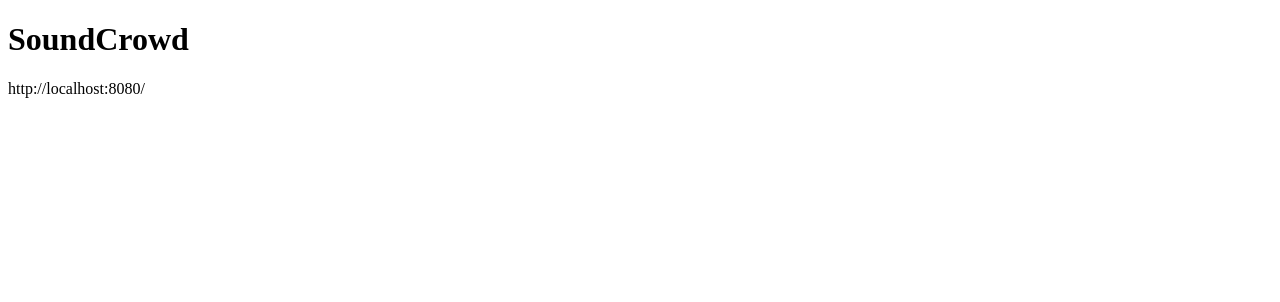
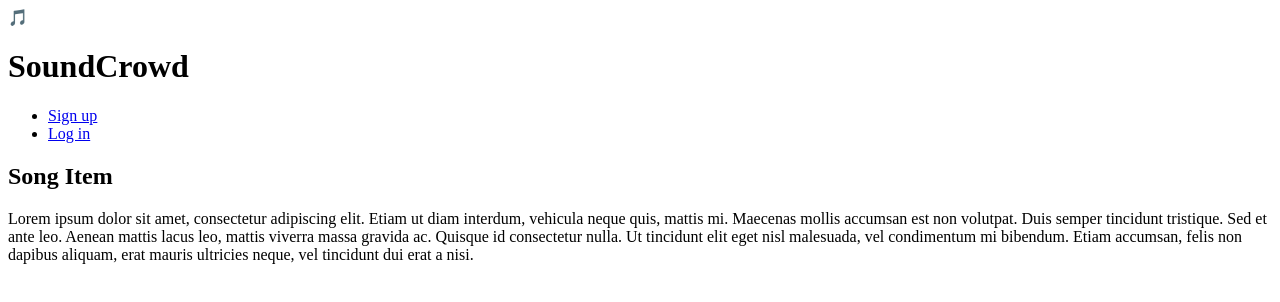
Before and after one commit to matthewkurtti/cc37greenfieldproject, a React (Vite) app in the folder client/: page / in a window 1280 px wide. Shown: the top 302 px of the page. Built offline with nearby package versions, Linux system fonts and the light colour scheme; no server answers.

Commit message:
feat: implement knex query to select everything from users table

```diff
--- a/client/src/App.tsx
+++ b/client/src/App.tsx
@@ -2,10 +2,10 @@
 import './App.css';
 
 function App() {
-  const url: string =
+  const url =
     import.meta.env.MODE === 'development' ? 'http://localhost:8080/' : '/';
 
-  const [data, setData] = useState({ message: "I didn't get you 👎" });
+  const [data, setData] = useState<string | null>(null);
 
   useEffect(() => {
     getData();
@@ -23,10 +23,7 @@
 
   return (
     <>
-      <h1> SoundCrowd </h1>
-      <p>{url}</p>
-
-      {/* <header>
+      <header>
         <div className="logo">
           <span className="icon">🎵</span>
           <h1>SoundCrowd</h1>
@@ -56,7 +53,7 @@
             aliquam, erat mauris ultricies neque, vel tincidunt dui erat a nisi.
           </div>
         </section>
-      </main> */}
+      </main>
     </>
   );
 }
```
Also changed, not shown: 1 other file (tests, documents, lock files or other folders).
